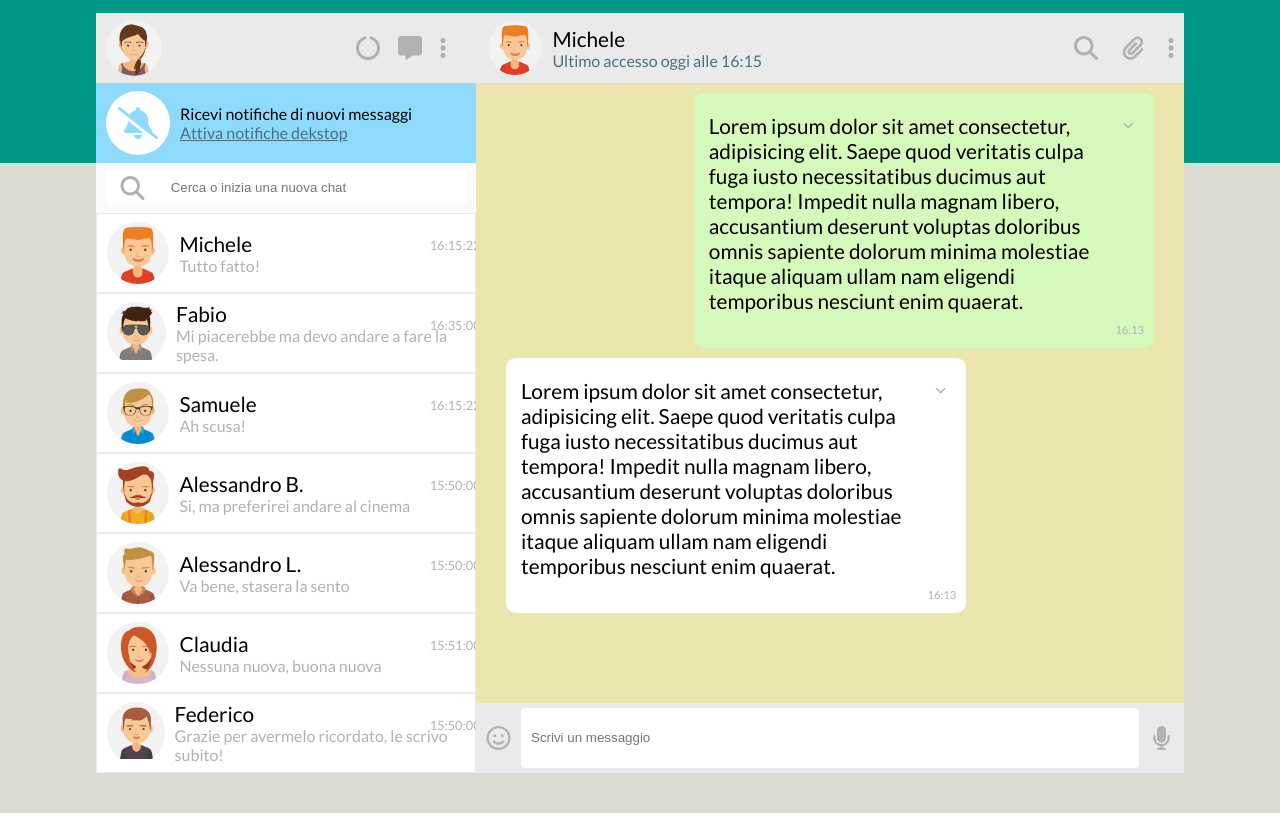
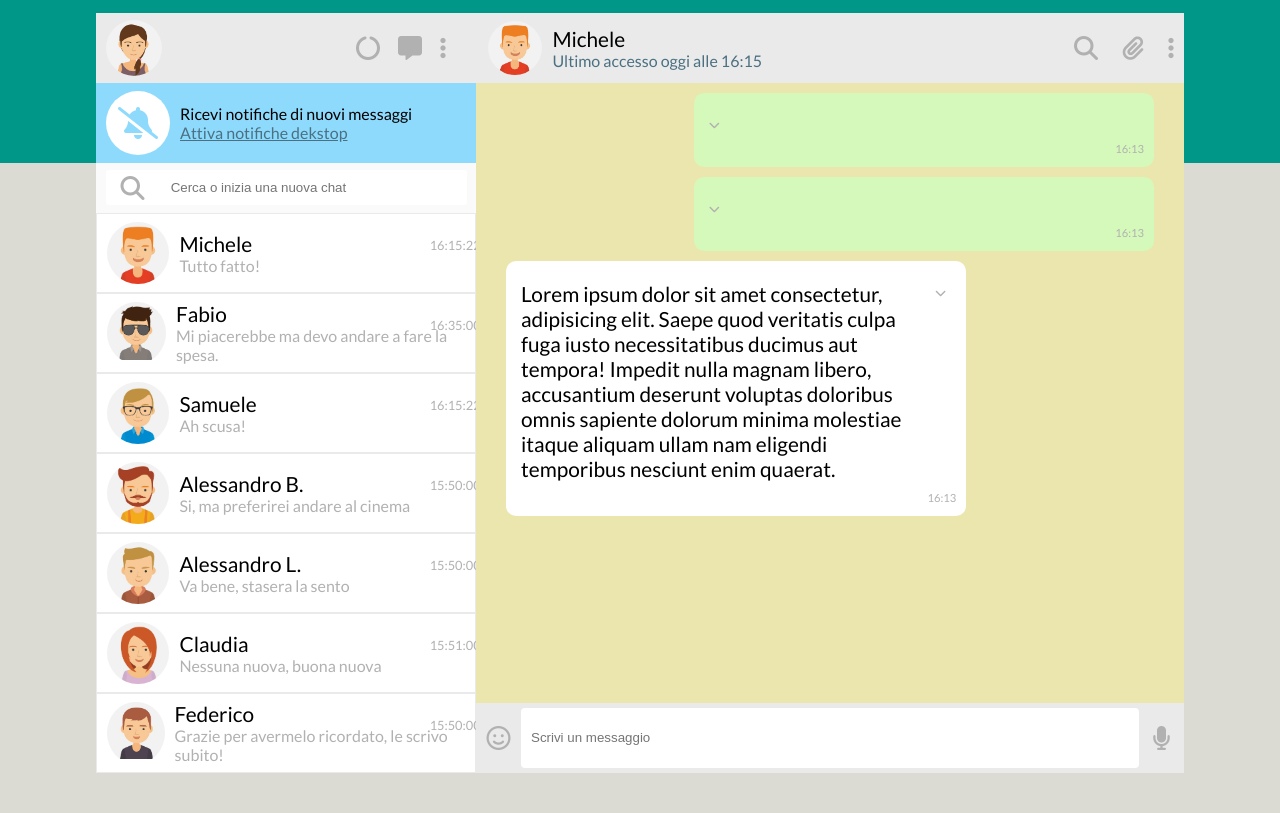
Before and after one commit to NicolaBellini/vue-boolzapp, a plain HTML site: page index.html in a window 1280 px wide. Drawn offline with nearby package versions, Linux system fonts and the light colour scheme; files whose address does not match are found by name.

Commit message:
[add] computed data of sentmessages()

```diff
--- a/index.html
+++ b/index.html
@@ -108,10 +108,14 @@
       <!-- contatto sopra la chat -->
       <div class="col lecture d-flex d-column">
 
-        <div class="col message d-flex active">
+        <div class="col message d-flex active" v-for="(message, index) in sentMessages">
           <div class="col text margin-left-m margin-right-m d-flex">
 
-            <p>Lorem ipsum dolor sit amet consectetur, adipisicing elit. Saepe quod veritatis culpa fuga iusto necessitatibus ducimus aut tempora! Impedit nulla magnam libero, accusantium deserunt voluptas doloribus omnis sapiente dolorum minima molestiae itaque aliquam ullam nam eligendi temporibus nesciunt enim quaerat.</p>
+            <!-- messaggio -->
+            <p>{{}}</p>
+            <!-- messaggio -->
+
+            <!-- hidden menu -->
             <div class="col chevron">
               <i class="fa-solid fa-chevron-down"></i>
               <div class="hidden-menu">
@@ -172,6 +176,7 @@
                 </ul>
               </div>
             </div>
+            <!-- hidden menu -->
             <div class="time">
               <span>16:13</span>
             </div>
--- a/js/main.js
+++ b/js/main.js
@@ -179,6 +179,12 @@ createApp({
 
   },
 
+  computed:{
+    sentMessages() {
+      return this.contacts[this.counterContact].messages.filter(message => message.status === 'sent');
+    }
+  },
+
   mounted() {
     console.log(this.contacts,'ciao');
   },
```
